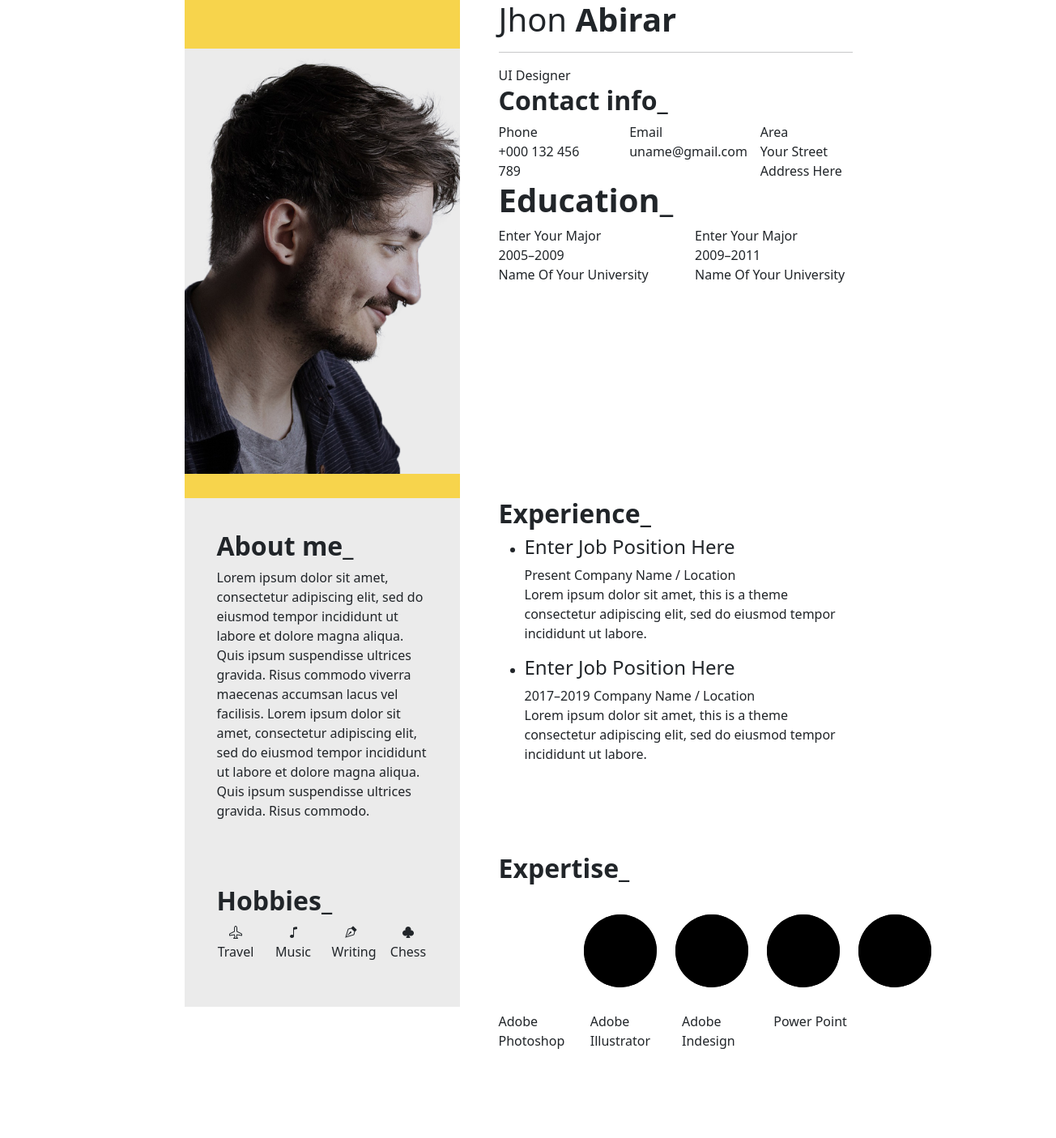
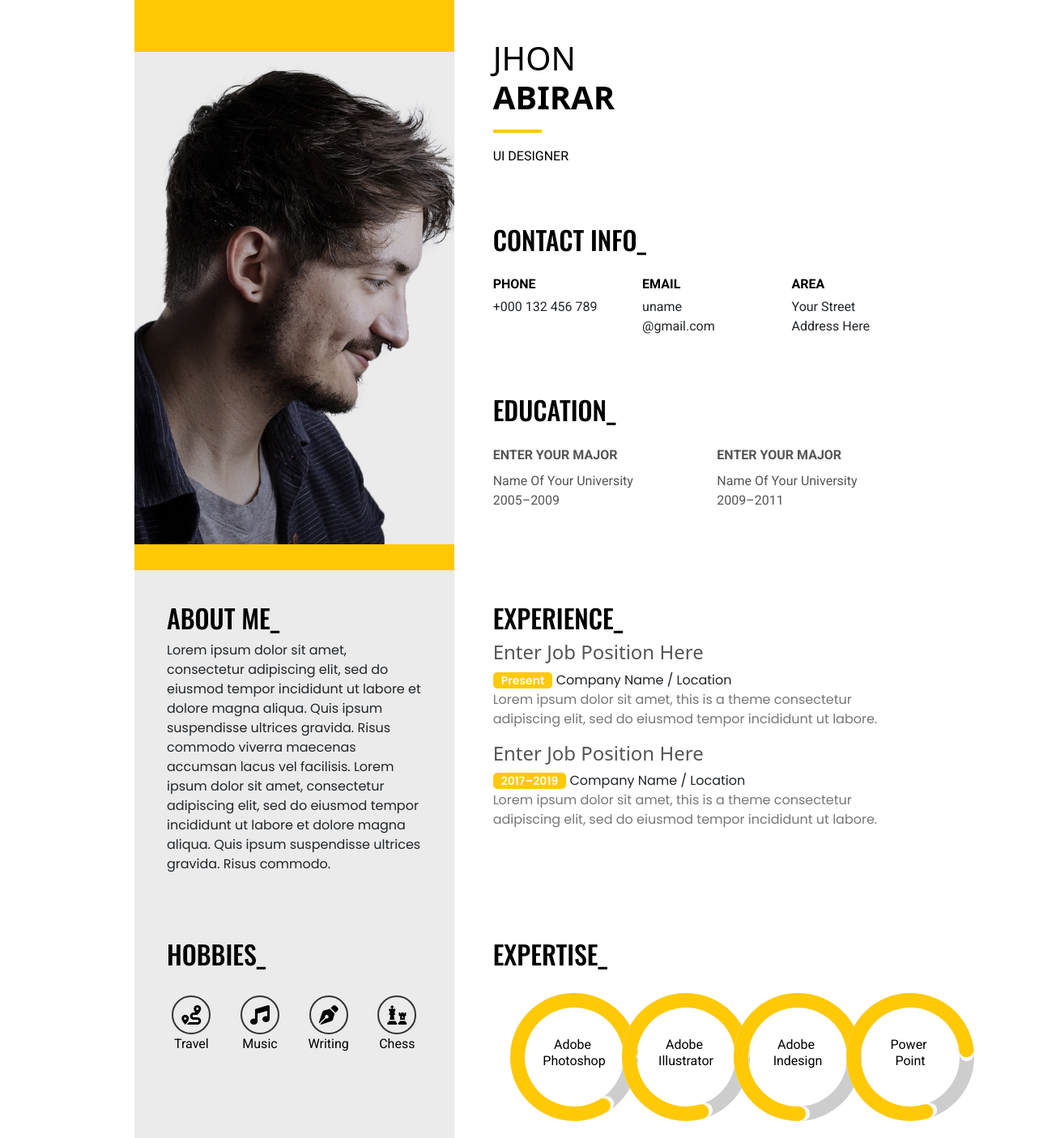
Before and after one commit to KozakArtur/pm_22_09, a website: page app/index.html in a window 1280 px wide. Shown: the whole page at 81% size, 1304 px wide, since content can reach past the window. Before the commit the page ends 1313 px from the top, so only its background shows below. Drawn offline with nearby package versions, Linux system fonts and the light colour scheme; files that its build step writes are made by us from their sources.

Commit message:
Додав графіки

```diff
--- a/app/index.html
+++ b/app/index.html
@@ -6,75 +6,92 @@
     <meta name="viewport" content="width=device-width, initial-scale=1">
 
     <link rel="shortcut icon" href ="https://i.redd.it/6nqh27dio1rb1.png" type="image/x-icon">
-    <link href="https://cdn.jsdelivr.net/npm/bootstrap@5.3.3/dist/css/bootstrap.min.css" rel="stylesheet" integrity="sha384-QWTKZyjpPEjISv5WaRU9OFeRpok6YctnYmDr5pNlyT2bRjXh0JMhjY6hW+ALEwIH" crossorigin="anonymous">
-    <link rel="stylesheet" href="https://cdn.jsdelivr.net/npm/bootstrap-icons/font/bootstrap-icons.css">
+    <link rel="stylesheet" href="https://cdnjs.cloudflare.com/ajax/libs/font-awesome/6.0.0-beta3/css/all.min.css">
+
 
     <link rel="stylesheet" href="css/style.min.css">
 
 
 
 </head>
-<body class="container ">
+<body class="block ">
 
 <div class="row gx-5 justify-content-center">
     <!-- Колонка с изображением -->
     <section class="col-lg-4 col-md-5 col-sm-12">
         <div class="Pic YelBG">
-            <img src="images/image_lab.png" alt="Hello World from Space">
+            <img src="images/image01.png" alt="Hello World from Space ">
         </div>
     </section>
 
-    <!-- Колонка с текстом -->
-    <div class="col-lg-5 col-md-7 col-sm-12">
-        <header class="header-content">
-            <h1>Jhon <strong>Abirar</strong></h1>
+
+       <div class="col-lg-5 col-md-7 col-sm-12 ">
+           <div class =" row gy-lg-4 gy-md-4 gy-sm-4">
+
+
+
+           <header class="col-12 header-content pt-5 pb-lg-5 pb-md-3 text-black">
+               <h1>JHON <br> <strong>ABIRAR</strong></h1>
                <hr class="yellow-line">
-            <span class="subtitle">UI Designer</span>
+               <span class="Data">UI DESIGNER</span>
            </header>
 
 
 
-    <article class="contact-info">
-        <h2><strong>Contact info_</strong></h2>
+           <article class="col-12 pb-lg-5 pb-md-3">
+               <h2 class="Artic text-black">CONTACT INFO_</h2>
 
-        <div class="row gx-5">
+               <div class="row gx-5 pt-3 Data">
                    <div class="col-md-4">
-                <span class="contact-label">Phone</span><br>
-                <span class="contact-detail">+000 132 456 789</span>
+
+                       <span class="text-black"><strong>PHONE</strong></span>
+                       <div class="pt-1">+000 132 456 789</div>
+
+                   </div>
+                   <div class="col-md-4 ">
+
+                       <span class="text-black"><strong>EMAIL</strong></span>
+                       <div class="pt-1 ">uname<wbr>@gmail.com</div>
+
                    </div>
                    <div class="col-md-4">
-                <span class="contact-label">Email</span><br>
-                <span class="contact-detail">uname@gmail.com</span>
-            </div>
-            <div class="col-md-4">
-                <span class="contact-label">Area</span><br>
-                <span class="contact-detail">Your Street Address Here</span>
+
+                       <span class="text-black"><strong>AREA</strong></span>
+                       <div class="pt-1">Your Street Address Here</div>
+
                    </div>
                </div>
            </article>
 
 
-    <article class="education-section">
-        <h1><strong>Education_</strong></h1>
-        <div class="row gx-5">
-            <div class="col-md-6 education-block">
-                <span class="major">Enter Your Major</span>
-                <div class="university">
-                    <span class="years">2005–2009</span><br>
-                    Name Of Your University
+           <article class="col-12 pb-lg-5 pb-md-3 pb-sm-2">
+               <h2 class="Artic text-black">EDUCATION_</h2>
+               <div class="row gx-5 pt-3">
+                   <div class="col-md-6 Data text-dark-gray">
+                       <span ><strong>ENTER YOUR MAJOR</strong></span><br>
+                       <div class="pt-2">
+                           <span >Name Of Your University</span> <br>
+                           <span >2005–2009</span>
                        </div>
+
                    </div>
-            <div class="col-md-6 education-block">
-                <span class="major">Enter Your Major</span>
-                <div class="university">
-                    <span class="years">2009–2011</span><br>
-                    Name Of Your University
+                   <div class="col-md-6 Data text-dark-gray">
+                       <span ><strong>ENTER YOUR MAJOR</strong></span><br>
+                       <div class="pt-2">
+                          <span >Name Of Your University</span><br>
+                           <span >2009–2011</span>
                        </div>
+
+
                    </div>
                </div>
            </article>
 
+
        </div>
+
+   </div>
+
 </div>
 
 
@@ -82,9 +99,9 @@
 <div class ="row  gx-5 justify-content-center">
 
     <div class="col-lg-4">
-        <div class="about-section bg">
-            <h2><strong>About me_</strong></h2>
-            <div class="about-description">
+        <div class=" bg">
+            <h2 class="Artic text-black">ABOUT ME_</h2>
+            <div class="Text">
                 Lorem ipsum dolor sit amet, consectetur adipiscing elit, sed do eiusmod tempor incididunt ut labore et dolore magna aliqua. Quis ipsum suspendisse ultrices gravida. Risus commodo viverra maecenas accumsan lacus vel facilisis. Lorem ipsum dolor sit amet, consectetur adipiscing elit, sed do eiusmod tempor incididunt ut labore et dolore magna aliqua. Quis ipsum suspendisse ultrices gravida. Risus commodo.
             </div>
         </div>
@@ -92,29 +109,32 @@
 
 
     <article class="col-lg-5">
-    <h2><strong>Experience_</strong></h2>
-    <ul>
-        <li class="job-item">
-            <div class="job-header">
-                <h4>Enter Job Position Here</h4>
-                <span class="job-dates present">Present</span>
-                <span class="job-company">Company Name / Location</span>
+    <h2 class="Exp Artic text-black">EXPERIENCE_</h2>
+
+        <div class="job-item col-lg">
+            <div >
+                <h4 class="text-dark-gray">Enter Job Position Here</h4>
+                <div class="Text"><span class="Bowl">Present</span>
+
+                    <span class="job-company">Company Name / Location</span></div>
+
             </div>
-            <p class="job-description">
+            <p class="Text text-light-gray">
                 Lorem ipsum dolor sit amet, this is a theme consectetur adipiscing elit, sed do eiusmod tempor incididunt ut labore.
             </p>
-        </li>
-        <li class="job-item">
+        </div>
+        <div class="job-item">
             <div class="job-header">
-                <h4>Enter Job Position Here</h4>
-                <span class="job-dates present">2017–2019</span>
-                <span class="job-company">Company Name / Location</span>
+                <h4 class="text-dark-gray">Enter Job Position Here</h4>
+                <div class="Text"><span class="Bowl">2017–2019</span>
+                    <span>Company Name / Location</span></div>
+
             </div>
-            <p class="job-description">
+            <p class="Text text-light-gray">
                 Lorem ipsum dolor sit amet, this is a theme consectetur adipiscing elit, sed do eiusmod tempor incididunt ut labore.
             </p>
-        </li>
-    </ul>
+        </div>
+
 </article>
 
 </div>
@@ -122,23 +142,23 @@
 
 <div class="row gx-5 justify-content-center">
     <div class="col-lg-4">
-        <div class="bg">
-            <h2><strong>Hobbies_</strong></h2>
-            <div class="row text-center hobbies">
+        <div class="bg text-black Hobby" >
+            <h2 class="Artic ">HOBBIES_</h2>
+            <div class="row pt-4 text-center Data">
                 <div class="col-3">
-                    <i class="bi bi-airplane"></i>
+                    <i class="fa-solid fa-route Icons"></i>
                     <p>Travel</p>
                 </div>
                 <div class="col-3">
-                    <i class="bi bi-music-note"></i>
+                    <i class="fa-solid fa-music Icons"></i>
                     <p>Music</p>
                 </div>
                 <div class="col-3">
-                    <i class="bi bi-vector-pen"></i>
+                    <i class="fa-solid fa-pen-nib Icons"></i>
                     <p>Writing</p>
                 </div>
                 <div class="col-3">
-                    <i class="bi bi-suit-club-fill"></i>
+                    <i class="fa-solid fa-chess Icons"></i>
                     <p>Chess</p>
                 </div>
             </div>
@@ -148,51 +168,93 @@
 
 
 
-<article class="col-lg-5 expertise-section ">
-    <h2><strong>Expertise_</strong></h2>
-    <div class="row gx-3">
-        <div class="col-3 expertise-item">
-            <div class="circle">
-                <svg>
-                    <circle cx="50%" cy="50%" r="45"></circle>
-                    <circle class="progress" cx="50%" cy="50%" r="45"></circle>
+<article class="col-lg-5 ">
+    <h2 class="Exp Artic text-black">EXPERTISE_</h2>
+    <div class="row gx-5 justify-content-center">
+        <div class="col-lg-3 col-md-6">
+
+
+                <svg width="200" height="200" xmlns="http://www.w3.org/2000/svg">
+
+                    <circle class="circle third-circle" cx="100" cy="100" r="70" />
+
+                    <circle class="circle second-circle rotate-variant-02 " cx="100" cy="100" r="70" />
+
+                    <circle class="circle first-circle rotate-variant-01" cx="100" cy="100" r="70" />
+                    <text x="100" y="90" text-anchor="middle" class="Data">
+                        <tspan x="100" dy="0" >Adobe</tspan>
+                        <tspan x="100" dy="20" >Photoshop</tspan>
+                    </text>
                 </svg>
-                <p>Adobe Photoshop</p>
+
+
         </div>
+        <div class="col-lg-3 col-md-6">
+
+
+                <svg width="200" height="200" xmlns="http://www.w3.org/2000/svg">
+
+                    <circle class="circle third-circle" cx="100" cy="100" r="70" />
+
+                    <circle class="circle second-circle rotate-variant-12 " cx="100" cy="100" r="70" />
+
+                    <circle class="circle first-circle rotate-variant-11" cx="100" cy="100" r="70" />
+                    <text x="100" y="90" text-anchor="middle" class="Data">
+                        <tspan x="100" dy="0" >Adobe</tspan>
+                        <tspan x="100" dy="20" >Illustrator</tspan>
+                    </text>
+                </svg>
+
+
         </div>
-        <div class="col-3 expertise-item">
-            <div class="circle">
-                <svg>
-                    <circle cx="50%" cy="50%" r="45"></circle>
-                    <circle class="progress" cx="50%" cy="50%" r="45"></circle>
+        <div class="col-lg-3 col-md-6">
+
+
+                <svg width="200" height="200" xmlns="http://www.w3.org/2000/svg">
+
+                    <circle class="circle third-circle" cx="100" cy="100" r="70" />
+
+                    <circle class="circle second-circle rotate-variant-22 " cx="100" cy="100" r="70" />
+
+                    <circle class="circle first-circle rotate-variant-21" cx="100" cy="100" r="70" />
+                    <text x="100" y="90" text-anchor="middle" class="Data">
+                        <tspan x="100" dy="0" >Adobe</tspan>
+                        <tspan x="100" dy="20" >Indesign</tspan>
+                    </text>
                 </svg>
-                <p>Adobe Illustrator</p>
+
+
         </div>
-        </div>
-        <div class="col-3 expertise-item">
-            <div class="circle">
-                <svg>
-                    <circle cx="50%" cy="50%" r="45"></circle>
-                    <circle class="progress" cx="50%" cy="50%" r="45"></circle>
+        <div class="col-lg-3 col-md-6">
+
+
+                <svg width="200" height="200" xmlns="http://www.w3.org/2000/svg">
+
+                    <circle class="circle third-circle" cx="100" cy="100" r="70" />
+
+                    <circle class="circle second-circle rotate-variant-32 " cx="100" cy="100" r="70" />
+
+                    <circle class="circle first-circle rotate-variant-31" cx="100" cy="100" r="70" />
+                    <text x="100" y="90" text-anchor="middle" class="Data">
+                        <tspan x="100" dy="0" >Power</tspan>
+                        <tspan x="100" dy="20" >Point</tspan>
+                    </text>
                 </svg>
-                <p>Adobe Indesign</p>
-            </div>
-        </div>
-        <div class="col-3 expertise-item">
-            <div class="circle">
-                <svg>
-                    <circle cx="50%" cy="50%" r="45"></circle>
-                    <circle class="progress" cx="50%" cy="50%" r="45"></circle>
-                </svg>
-                <p>Power Point</p>
-            </div>
-        </div>
-    </div>
-</article>
 
 
         </div>
 
-<script src="https://cdn.jsdelivr.net/npm/bootstrap@5.3.3/dist/js/bootstrap.bundle.min.js" integrity="sha384-YvpcrYf0tY3lHB60NNkmXc5s9fDVZLESaAA55NDzOxhy9GkcIdslK1eN7N6jIeHz" crossorigin="anonymous"></script>
+    </div>
+
+</article>
+
+
+
+</div>
+
+
+
+
+
 </body>
 </html>
--- a/app/scss/style.scss
+++ b/app/scss/style.scss
@@ -1,14 +1,20 @@
 @import url('https://fonts.googleapis.com/css2?family=Oswald:wght@200..700&family=Poppins:wght@300;400;500;600;700&family=Roboto:wght@400;500;700;900&display=swap');
+@import "C:/Users/38068/pm_22_09/node_modules/bootstrap/scss/bootstrap";
+.block{
+  max-width: 100%;
+}
 
 
 .bg{
   background-color: #ebebeb;
+  min-height: 100%;
   padding: 40px;
 }
 .YelBG{
-  background-color: #f7d44c;
-  padding-top: 60px;
-  padding-bottom: 30px;
+  background-color: #FFC905;
+  min-height: 100%;
+  padding-top: 5vw;
+  padding-bottom: 2.5vw;
   display: flex;
   justify-content: center;
   align-items: center;
@@ -16,24 +22,162 @@
 }
 .Pic{
   img {
-    max-width: 100%;
+    min-width: 100%;
     height: auto;
     display: block;
+  }
+}
+.Hobby{
+  padding-bottom: 5vw;
+}
+.Artic{
+  font-family: "Oswald", system-ui;
+
+}
+
+.Exp {
+  padding-top:40px;
+}
+
+.Icons {
+  font-size: 1.5rem;
+  border: 2px solid #333;
+  border-radius: 50%;
+  padding: 10px;
+
+}
 
 
-  }
+.yellow-line {
+  width: 60px;
+  border-top: 4px solid #FFC905;
+  opacity: 1;
+
+}
+
+.Text {
+  font-family: "Poppins", sans-serif;
+}
+.Data{
+  font-family: "Roboto", sans-serif;
+}
+.Bowl {
+  background-color: #FFC905;
+  color: ghostwhite;
+  font-size: 14px;
+  font-weight: 600;
+  padding: 0 10px;
+  border-radius: 5px;
+
+}
+
+
+
+
+
+
+.text-black {
+  color: #000000;
+}
+
+.text-dark-gray {
+  color: #555555;
+}
+
+.text-light-gray {
+  color: #777777;
+}
+
+
+
+.circle {
+  fill: none;
+  stroke-width: 18px;
+  stroke-linecap: round;
+  stroke-dashoffset: 0;
+  transform-origin: 100px 100px;
+}
+
+
+.first-circle {
+  stroke: #FFC905;
+  transform: rotate(74.2deg);
+}
+
+.second-circle {
+  stroke: ghostwhite;
+  transform: rotate(70deg);
+}
+
+.third-circle {
+  stroke: #CDCDCD;
+}
+
+
+.rotate-variant-01 {
+
+  stroke-dasharray: 360 79;
+  transform: rotate(59.2deg);
+}
+
+.rotate-variant-02 {
+
+  stroke-dasharray: 370 89;
+  transform: rotate(55deg);
+}
+
+
+
+
+
+.rotate-variant-11 {
+  transform: rotate(74.2deg);
+  stroke-dasharray: 340 99;
+}
+
+.rotate-variant-12 {
+  transform: rotate(70deg);
+  stroke-dasharray: 350 89;
+}
+
+
+
+
+.rotate-variant-21 {
+  stroke-dasharray: 320 119;
+  transform: rotate(89.2deg);
+}
+
+.rotate-variant-22 {
+  stroke-dasharray: 330 109;
+  transform: rotate(85deg);
+}
+
+
+
+
+.rotate-variant-31 {
+  transform: rotate(74.2deg);
+  stroke-dasharray: 340 99;
+}
+
+.rotate-variant-32 {
+  transform: rotate(70deg);
+  stroke-dasharray: 350 89;
 }
 
 /*
+
+
 // <uniquifier>: Use a unique and descriptive class name
 // <weight>: Use a value from 200 to 700
 
 .oswald-<uniquifier> {
-           font-family: "Oswald", sans-serif;
-           font-optical-sizing: auto;
-           font-weight: <weight>;
-           font-style: normal;
-         }
+  font-family: "Oswald", system-ui;
+  font-optical-sizing: auto;
+  font-weight: <weight>;
+  font-style: normal;
+}
 
 
 .poppins-light {
--- a/package.json
+++ b/package.json
@@ -20,5 +20,8 @@
     "gulp-sass": "^5.1.0",
     "gulp-uglify": "^3.0.2",
     "sass": "^1.78.0"
+  },
+  "dependencies": {
+    "bootstrap": "^5.3.3"
   }
 }
```
Also changed, not shown: app/images/image01.png (added), app/images/image_lab.png (deleted), 1 other file. Lines whose indentation alone changed are shown as unchanged.
